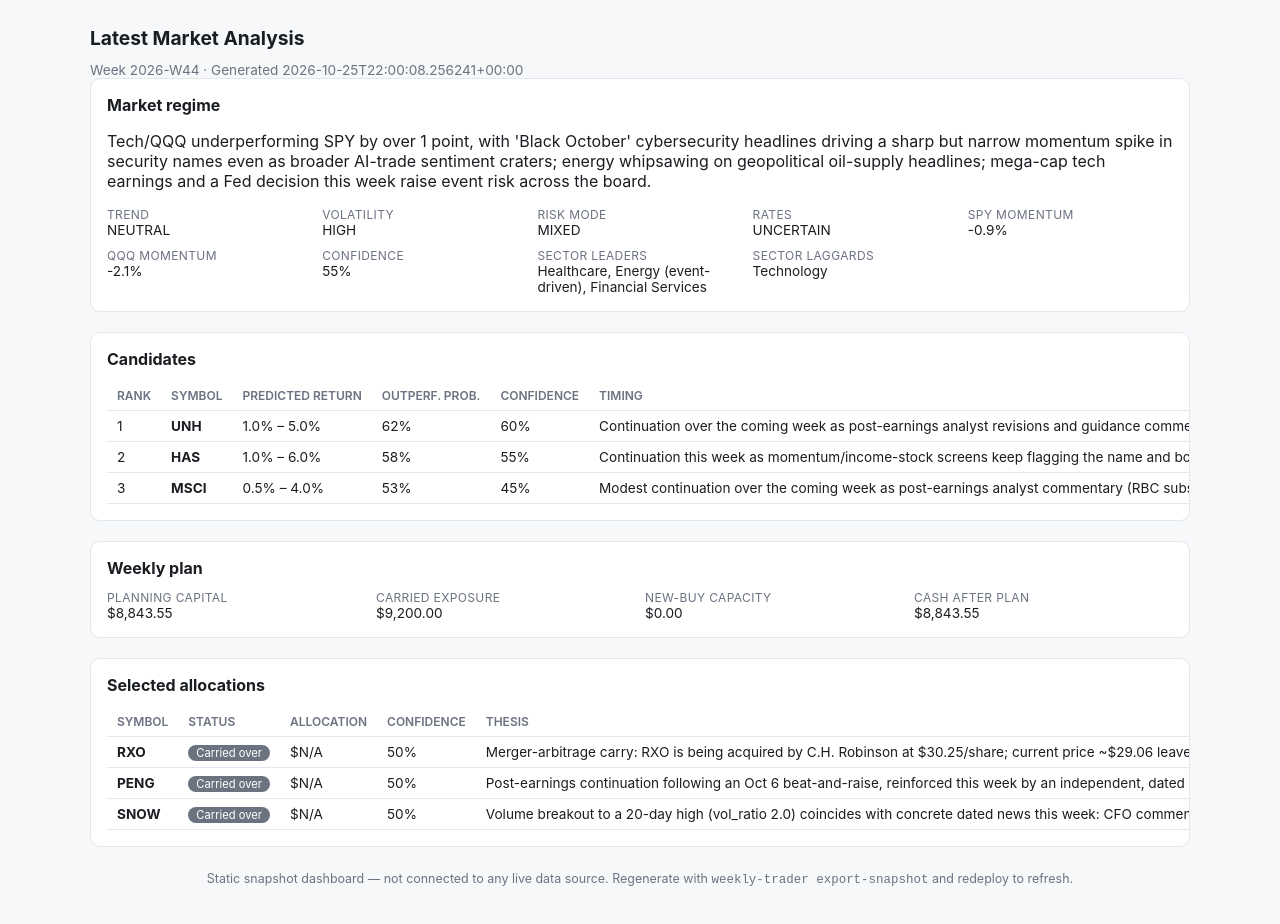
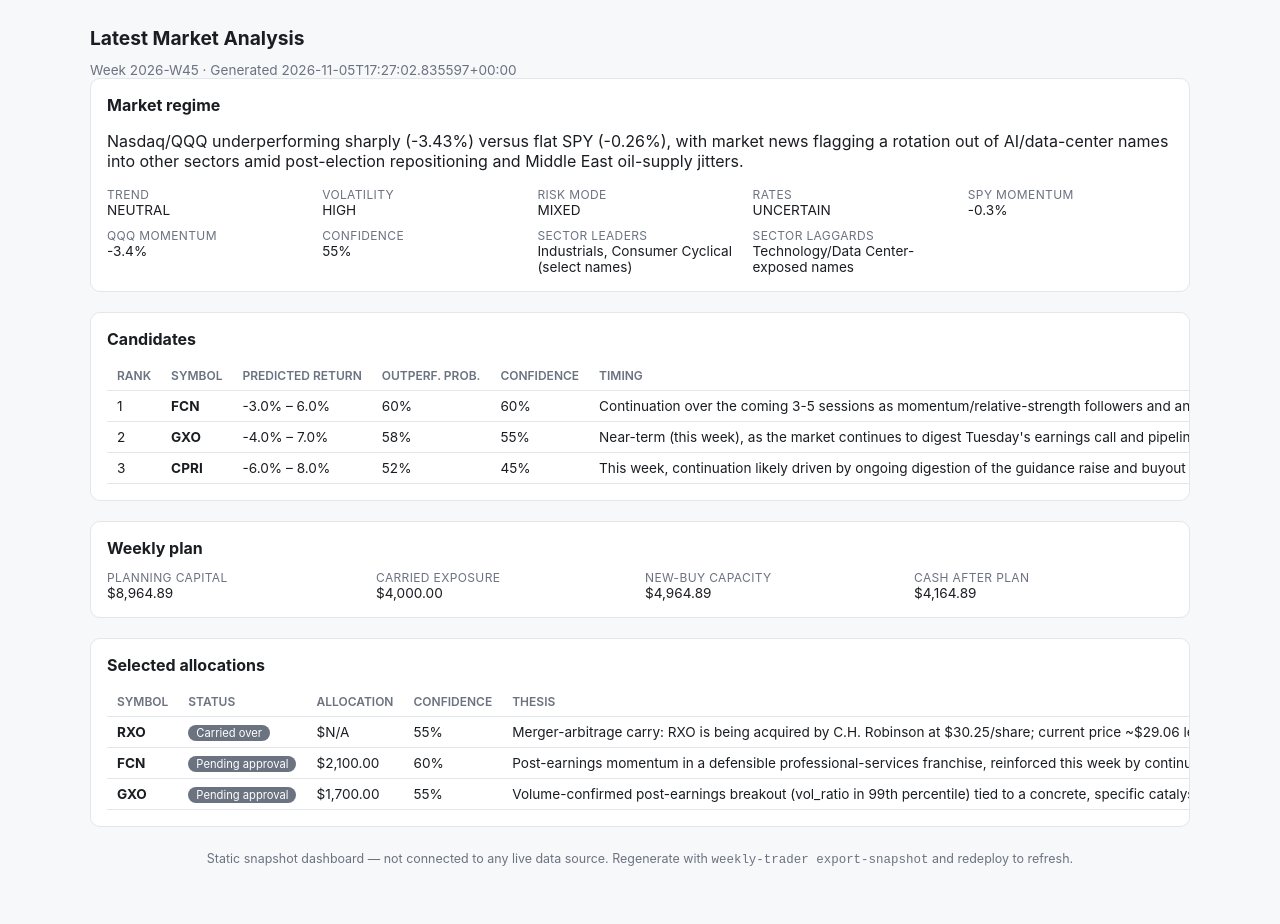
Before and after one commit to ashwin1224/rhood-trader, a plain HTML site: page index.html in a window 1280 px wide. Shown: the part 1160-2084 px from the top of the page. Drawn offline with nearby package versions, Linux system fonts and the light colour scheme.

Commit message:
Update snapshot 2026-11-05 17:30:31Z

```diff
--- a/latest_research_report.html
+++ b/latest_research_report.html
@@ -1,18 +1,18 @@
-<div class="meta">Week 2026-W44 · Generated 2026-10-25T22:00:08.256241+00:00</div>
+<div class="meta">Week 2026-W45 · Generated 2026-11-05T17:27:02.835597+00:00</div>
 
 <div class="panel">
   <h2>Market regime</h2>
-  <p>Tech/QQQ underperforming SPY by over 1 point, with &#x27;Black October&#x27; cybersecurity headlines driving a sharp but narrow momentum spike in security names even as broader AI-trade sentiment craters; energy whipsawing on geopolitical oil-supply headlines; mega-cap tech earnings and a Fed decision this week raise event risk across the board.</p>
+  <p>Nasdaq/QQQ underperforming sharply (-3.43%) versus flat SPY (-0.26%), with market news flagging a rotation out of AI/data-center names into other sectors amid post-election repositioning and Middle East oil-supply jitters.</p>
   <div class="kv">
     <div><span>Trend</span>NEUTRAL</div>
     <div><span>Volatility</span>HIGH</div>
     <div><span>Risk mode</span>MIXED</div>
     <div><span>Rates</span>UNCERTAIN</div>
-    <div><span>SPY momentum</span>-0.9%</div>
-    <div><span>QQQ momentum</span>-2.1%</div>
+    <div><span>SPY momentum</span>-0.3%</div>
+    <div><span>QQQ momentum</span>-3.4%</div>
     <div><span>Confidence</span>55%</div>
-    <div><span>Sector leaders</span>Healthcare, Energy (event-driven), Financial Services</div>
-    <div><span>Sector laggards</span>Technology</div>
+    <div><span>Sector leaders</span>Industrials, Consumer Cyclical (select names)</div>
+    <div><span>Sector laggards</span>Technology/Data Center-exposed names</div>
   </div>
 </div>
 
@@ -27,33 +27,33 @@
         <tbody>
         <tr>
           <td>1</td>
-          <td><strong>UNH</strong></td>
-          <td>1.0% – 5.0%</td>
-          <td>62%</td>
+          <td><strong>FCN</strong></td>
+          <td>-3.0% – 6.0%</td>
           <td>60%</td>
-          <td>Continuation over the coming week as post-earnings analyst revisions and guidance commentary keep flowing; no new binary catalyst scheduled.</td>
-          <td>Post-earnings continuation 8 sessions after a beat-and-raise quarter (adjusted EPS +61% to $4.69, FY26 guide raised to $20.50+), with analyst target hikes (RBC to $498) still coming in and the stock ranked #1 uncapped in the post_event screener bucket; de-risked from the binary earnings event itself while trend and news flow remain supportive.</td>
-          <td>Mega-cap healthcare/managed-care stock can still be hit by sector-wide regulatory or pricing headlines; a down day already printed (ret_1d=-1.6%) suggesting the initial earnings pop is cooling and could consolidate rather than extend.</td>
+          <td>60%</td>
+          <td>Continuation over the coming 3-5 sessions as momentum/relative-strength followers and analyst commentary keep flows positive; no company-specific event scheduled.</td>
+          <td>Post-earnings momentum in a defensible professional-services franchise, reinforced this week by continued positive firm news (senior hires, industry rankings) and an analyst PT raise, with no earnings event inside the hold window to create binary risk.</td>
+          <td>Extended run (ret_20d ~44%, near-100th percentile) means any market-wide risk-off or sector rotation away from recent winners could trigger a sharp pullback; no fresh numerical catalyst beyond sentiment/hiring news this week.</td>
         </tr>
         <tr>
           <td>2</td>
-          <td><strong>HAS</strong></td>
-          <td>1.0% – 6.0%</td>
+          <td><strong>GXO</strong></td>
+          <td>-4.0% – 7.0%</td>
           <td>58%</td>
           <td>55%</td>
-          <td>Continuation this week as momentum/income-stock screens keep flagging the name and bookings strength narrative persists.</td>
-          <td>Post-earnings continuation with multiple independent confirmations — Zacks #1 momentum and income-stock rankings, Wizards of the Coast/Magic: The Gathering bookings strength cited directly, and strong relative strength vs sector (excess_5d_sector=+18.4%, rs_change pct 97.8).</td>
-          <td>Only 3 sessions past the earnings print, so some residual post-earnings volatility risk remains; toy-sector cost/tariff headline (record price hikes) could pressure holiday-season sentiment if it broadens.</td>
+          <td>Near-term (this week), as the market continues to digest Tuesday&#x27;s earnings call and pipeline disclosure; rvol/vol_ratio suggests the move is still fresh.</td>
+          <td>Volume-confirmed post-earnings breakout (vol_ratio in 99th percentile) tied to a concrete, specific catalyst — record $3.1B sales pipeline and 34% surge in new contract wins reported Nov 4 — with the earnings reaction still being digested this week.</td>
+          <td>Management itself flagged cost pressures from rapid customer onboarding that kept adjusted EBITDA flat despite the growth; if margin concerns dominate narrative, the breakout could fail. Earnings already reported, so no further event risk, but reaction can still reverse on follow-through analyst commentary.</td>
         </tr>
         <tr>
           <td>3</td>
-          <td><strong>MSCI</strong></td>
-          <td>0.5% – 4.0%</td>
-          <td>53%</td>
+          <td><strong>CPRI</strong></td>
+          <td>-6.0% – 8.0%</td>
+          <td>52%</td>
           <td>45%</td>
-          <td>Modest continuation over the coming week as post-earnings analyst commentary (RBC subscription-sales note) digests.</td>
-          <td>Post-earnings continuation on a clean beat (subscription sales beat estimates, pricing power narrative) with event_gap +4.2% and ret_since_event +4.0%; offers diversification away from both the crowded tech-momentum cluster and the energy pullback cluster.</td>
-          <td>Only 3 sessions past earnings, so event-related volatility risk is still live; rvol_20d is modest (pct 36.5) meaning continuation volume confirmation is weaker than HAS or UNH, and lower confidence given thinner independent catalyst evidence beyond the earnings print itself.</td>
+          <td>This week, continuation likely driven by ongoing digestion of the guidance raise and buyout chatter; no scheduled event inside window.</td>
+          <td>Raised FY2027 guidance plus a concrete store-expansion plan (50-75 new stores) and ongoing buyout speculation provide multiple independent reasons for continued strength beyond pure chart momentum.</td>
+          <td>Most extreme technical extension of the three candidates (ret_5d at 100th percentile, px_vs_10dma near 100th percentile); any failure to sustain buyout speculation or macro-driven consumer-discretionary weakness could trigger an outsized reversal given the size of the recent move.</td>
         </tr></tbody>
       </table>
 </div>
@@ -61,10 +61,10 @@
 <div class="panel">
   <h2>Weekly plan</h2>
   <div class="kv">
-    <div><span>Planning capital</span>$8,843.55</div>
-    <div><span>Carried exposure</span>$9,200.00</div>
-    <div><span>New-buy capacity</span>$0.00</div>
-    <div><span>Cash after plan</span>$8,843.55</div>
+    <div><span>Planning capital</span>$8,964.89</div>
+    <div><span>Carried exposure</span>$4,000.00</div>
+    <div><span>New-buy capacity</span>$4,964.89</div>
+    <div><span>Cash after plan</span>$4,164.89</div>
   </div>
 </div>
 
@@ -78,25 +78,25 @@
           <td><strong>RXO</strong></td>
           <td><span class="tag tag-carryover">Carried over</span></td>
           <td>$N/A</td>
-          <td>50%</td>
+          <td>55%</td>
           <td>Merger-arbitrage carry: RXO is being acquired by C.H. Robinson at $30.25/share; current price ~$29.06 leaves a thin but relatively low-volatility spread to capture into deal close. This is an event-bounded, deal-anchored thesis rather than organic momentum, giving it a distinct, less market-correlated risk/reward than the other two candidates.</td>
           <td>Deal-related: regulatory/closing risk or renegotiation could move the stock sharply either way; also the stock is within ~4% of the $30.25 takeout price, capping upside while leaving event risk on the downside if the deal falters. News flags are mixed (&#x27;3 reasons to avoid&#x27;).</td>
         </tr>
         <tr>
-          <td><strong>PENG</strong></td>
-          <td><span class="tag tag-carryover">Carried over</span></td>
-          <td>$N/A</td>
-          <td>50%</td>
-          <td>Post-earnings continuation following an Oct 6 beat-and-raise, reinforced this week by an independent, dated BofA initiation (Buy, $100 PT) on AI memory demand. Fresh sell-side validation plus continued price strength (+6.6% last session, +24% over 10d) supports a standalone continuation thesis distinct from pure screener momentum.</td>
-          <td>Extended short-term (+49% in 20d, gap_last pct 99.93) raises pullback/mean-reversion risk; no near-term earnings catalyst to reload the move, so continuation depends purely on sustained buyer interest and further sell-side follow-through.</td>
+          <td><strong>FCN</strong></td>
+          <td><span class="tag tag-pending">Pending approval</span></td>
+          <td>$2,100.00</td>
+          <td>60%</td>
+          <td>Post-earnings momentum in a defensible professional-services franchise, reinforced this week by continued positive firm news (senior hires, industry rankings) and an analyst PT raise, with no earnings event inside the hold window to create binary risk.</td>
+          <td>Extended run (ret_20d ~44%, near-100th percentile) means any market-wide risk-off or sector rotation away from recent winners could trigger a sharp pullback; no fresh numerical catalyst beyond sentiment/hiring news this week.</td>
         </tr>
         <tr>
-          <td><strong>SNOW</strong></td>
-          <td><span class="tag tag-carryover">Carried over</span></td>
-          <td>$N/A</td>
-          <td>50%</td>
-          <td>Volume breakout to a 20-day high (vol_ratio 2.0) coincides with concrete dated news this week: CFO commentary, a new Agentic Marketplace Discovery product launch, and media coverage citing accelerating ~35% revenue growth. Sized smaller than PENG given overlapping AI-theme exposure and the lack of a scheduled near-term catalyst to extend the move.</td>
-          <td>No company-specific earnings catalyst scheduled in the research provided (none listed in upcoming_events), so the move must be sustained by sentiment and sector (AI software) flows; broader AI-stock volatility (noted in market_news chip-sector unease) could reverse the breakout quickly.</td>
+          <td><strong>GXO</strong></td>
+          <td><span class="tag tag-pending">Pending approval</span></td>
+          <td>$1,700.00</td>
+          <td>55%</td>
+          <td>Volume-confirmed post-earnings breakout (vol_ratio in 99th percentile) tied to a concrete, specific catalyst — record $3.1B sales pipeline and 34% surge in new contract wins reported Nov 4 — with the earnings reaction still being digested this week.</td>
+          <td>Management itself flagged cost pressures from rapid customer onboarding that kept adjusted EBITDA flat despite the growth; if margin concerns dominate narrative, the breakout could fail. Earnings already reported, so no further event risk, but reaction can still reverse on follow-through analyst commentary.</td>
         </tr></tbody>
       </table>
 </div>
--- a/snapshot.json
+++ b/snapshot.json
@@ -1,9 +1,9 @@
 {
-  "generated_at": "2026-11-05T17:25:54.357178+00:00",
+  "generated_at": "2026-11-05T17:27:02.835597+00:00",
   "as_of_date": "2026-11-05",
   "summary": {
     "current": {
-      "equity": 8924.652516,
+      "equity": 8964.888382,
       "cash": 5092.533183,
       "open_positions": 1,
       "total_realized_pnl": 0.0
@@ -44,6 +44,11 @@
       "date": "2026-10-29T02:41:20.955201+00:00",
       "equity": 8924.652516,
       "cash": 5092.533183
+    },
+    {
+      "date": "2026-11-05T22:27:02.835597+00:00",
+      "equity": 8964.888382,
+      "cash": 5092.533183
     }
   ],
   "pnl_by_day": [
@@ -57,7 +62,7 @@
   "positions_open": [
     {
       "symbol": "RXO",
-      "status": "WATCH",
+      "status": "CARRIED",
       "quantity": 138.744364,
       "entry_price": 28.83,
       "opened_date": "2026-10-12"
```
